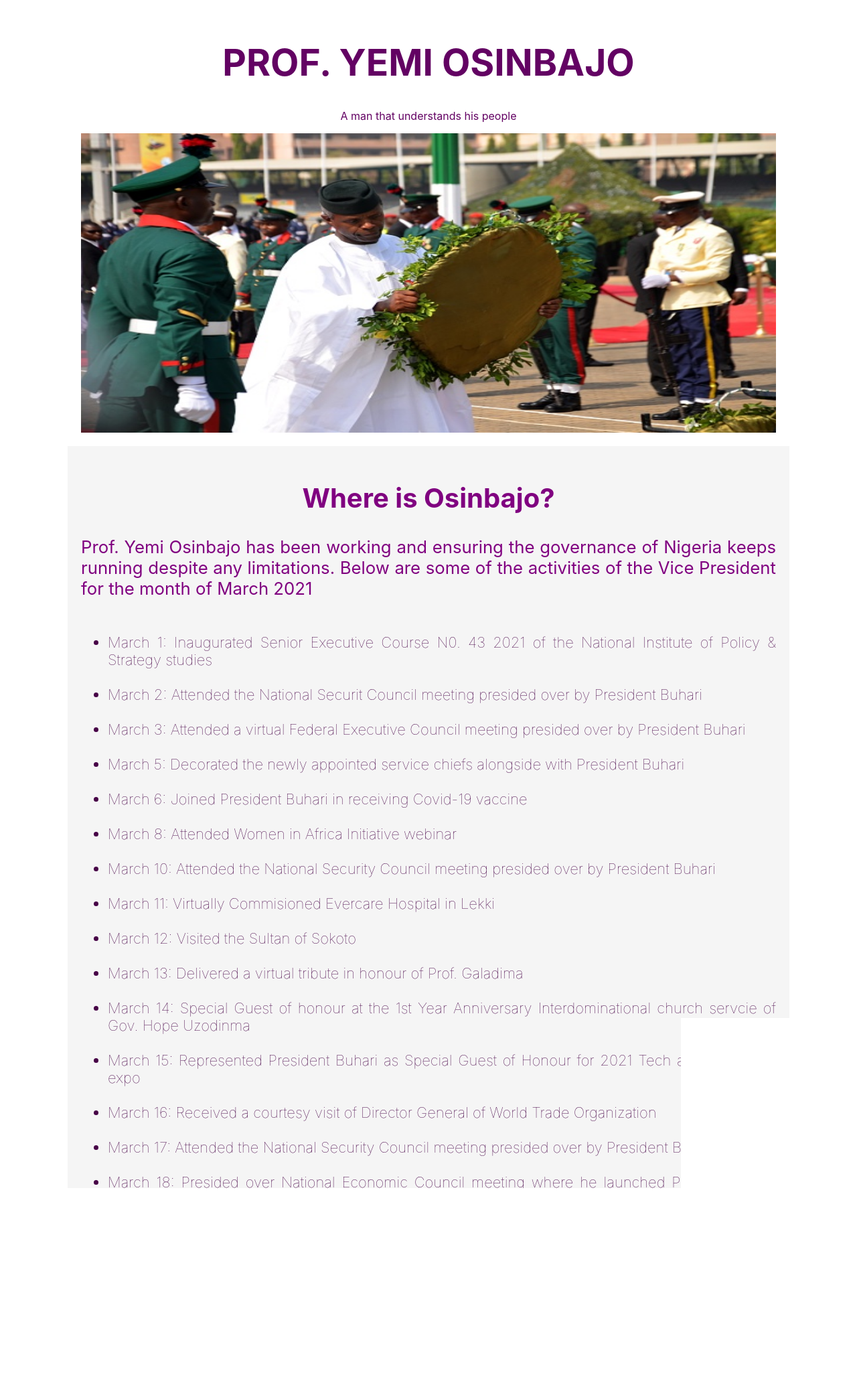
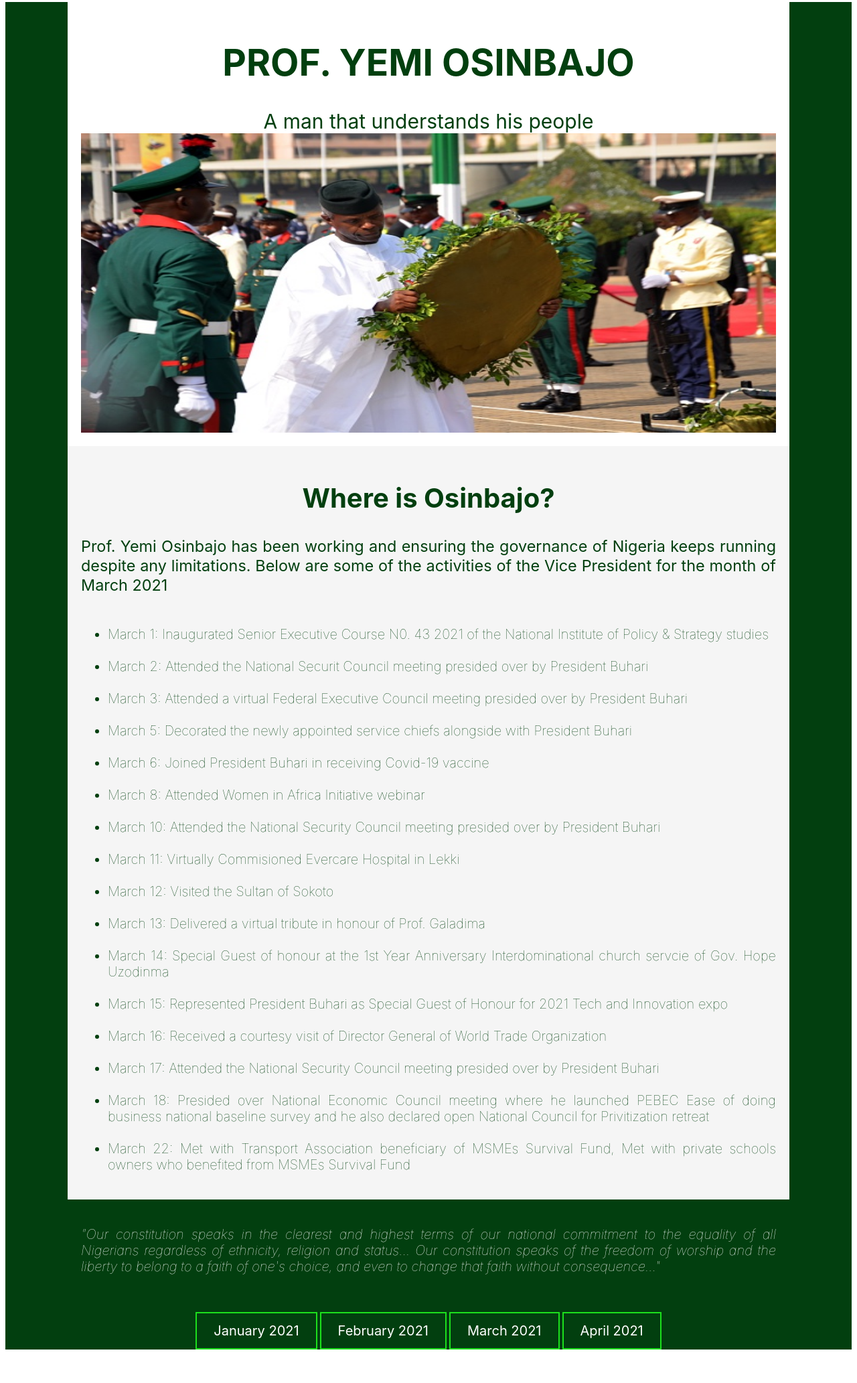
Before and after one commit to noffiong/noffiong.github.io, a plain HTML site: page index.html in a window 1280 px wide. Shown: the part 5-2070 px from the top of the page at 67% size. After the commit the page ends 2036 px from the top, so only its background shows below. Drawn offline with Linux system fonts and the light colour scheme.

Commit message:
Changing of the styles

```diff
--- a/index.html
+++ b/index.html
@@ -6,6 +6,10 @@
         Prof. Yemi Osinbajo
     </title>
     <style>
+        .container {
+            background-color: rgb(2, 63, 15);
+        }
+
         h1 {
             font-family: -apple-system, BlinkMacSystemFont, 'Segoe UI', Roboto, Oxygen, Ubuntu, Cantarell, 'Open Sans', 'Helvetica Neue', sans-serif;
             font-size: 55px;
@@ -14,8 +18,9 @@
 
         .div1 {
             background-color: white;
-            color: rgb(99, 2, 99);
+            color: rgb(2, 63, 15);
             text-align: center;
+            font-size: 30px;
             font-family: -apple-system, BlinkMacSystemFont, 'Segoe UI', Roboto, Oxygen, Ubuntu, Cantarell, 'Open Sans', 'Helvetica Neue', sans-serif;
             width: 1038px;
             padding: 20px;
@@ -29,18 +34,18 @@
             margin-right: auto;
             width: 1038px;
             height: 447px;
-            top: 195px;
+
         }
 
         h2 {
-            color: purple;
+            color: rgb(2, 63, 15);
             text-align: center;
             font-family: -apple-system, BlinkMacSystemFont, 'Segoe UI', Roboto, Oxygen, Ubuntu, Cantarell, 'Open Sans', 'Helvetica Neue', sans-serif;
             font-size: 40px;
         }
 
         h3 {
-            color: purple;
+            color: rgb(2, 63, 15);
             font-family: -apple-system, BlinkMacSystemFont, 'Segoe UI', Roboto, Oxygen, Ubuntu, Cantarell, 'Open Sans', 'Helvetica Neue', sans-serif;
             font-weight: normal;
 
@@ -48,7 +53,7 @@
         }
 
         .div2 {
-            color: rgb(71, 2, 71);
+            color: rgb(2, 63, 15);
             background-color: whitesmoke;
             width: 1038px;
             height: auto;
@@ -56,14 +61,14 @@
             margin-right: auto;
             padding: 20px;
             font-family: -apple-system, BlinkMacSystemFont, 'Segoe UI', Roboto, Oxygen, Ubuntu, Cantarell, 'Open Sans', 'Helvetica Neue', sans-serif;
-            font-size: 22px;
+            font-size: 20px;
             font-weight: lighter;
             font-style: normal;
             text-align: justify;
         }
 
         .quote {
-            background-color: rgb(206, 10, 206);
+            background-color: rgb(2, 63, 15);
             color: white;
             width: 1038px;
             margin-right: auto;
@@ -86,34 +91,37 @@
 
         a:link {
             color: white;
-            background-color: rgb(68, 67, 67);
+            background-color: rgb(2, 63, 15);
             padding: 14px 25px;
             text-align: center;
             text-decoration: none;
             display: inline-block;
-            border: 2px solid purple;
+            border: 2px solid rgb(28, 224, 28);
+            font-size: 20px;
+            font-family: -apple-system, BlinkMacSystemFont, 'Segoe UI', Roboto, Oxygen, Ubuntu, Cantarell, 'Open Sans', 'Helvetica Neue', sans-serif;
         }
 
         a:hover {
-            color: black;
+            color: rgb(2, 63, 15);
             background-color: white;
         }
     </style>
 </head>
 
 <body>
+    <div class="container">
         <div class="div1">
             <h1>PROF. YEMI OSINBAJO</h1>
-        <p>A man that understands his people</p>
-        <img src="osinbajo.jpg" />
+            A man that understands his people
+            <img src="osinbajo.jpg" alt="Prof. Yemi Osinbajo" />
         </div>
         <div class="div2">
             <h2>Where is Osinbajo? </h2>
-        </p>
             <h3>Prof. Yemi Osinbajo has been working and ensuring the governance of Nigeria keeps running despite
                 any limitations. Below are some of the activities of the Vice President for the month of March 2021</h3>
             <ul><br>
-            <li> March 1: Inaugurated Senior Executive Course N0. 43 2021 of the National Institute of Policy & Strategy
+                <li> March 1: Inaugurated Senior Executive Course N0. 43 2021 of the National Institute of Policy &
+                    Strategy
                     studies </li><br>
                 <li> March 2: Attended the National Securit Council meeting presided over by President Buhari</li>
 
@@ -142,11 +150,13 @@
                 <li>March 13: Delivered a virtual tribute in honour of Prof. Galadima</li>
 
                 <br>
-            <li>March 14: Special Guest of honour at the 1st Year Anniversary Interdominational church servcie of Gov.
+                <li>March 14: Special Guest of honour at the 1st Year Anniversary Interdominational church servcie of
+                    Gov.
                     Hope Uzodinma</li>
 
                 <br>
-            <li>March 15: Represented President Buhari as Special Guest of Honour for 2021 Tech and Innovation expo</li>
+                <li>March 15: Represented President Buhari as Special Guest of Honour for 2021 Tech and Innovation expo
+                </li>
 
                 <br>
                 <li>March 16: Received a courtesy visit of Director General of World Trade Organization</li>
@@ -155,11 +165,13 @@
                 <li>March 17: Attended the National Security Council meeting presided over by President Buhari</li>
 
                 <br>
-            <li>March 18: Presided over National Economic Council meeting where he launched PEBEC Ease of doing business
+                <li>March 18: Presided over National Economic Council meeting where he launched PEBEC Ease of doing
+                    business
                     national baseline survey and he also declared open National Council for Privitization retreat</li>
 
                 <br>
-            <li>March 22: Met with Transport Association beneficiary of MSMEs Survival Fund, Met with private schools
+                <li>March 22: Met with Transport Association beneficiary of MSMEs Survival Fund, Met with private
+                    schools
                     owners who benefited from MSMEs Survival Fund</li>
             </ul>
         </div>
@@ -181,7 +193,7 @@
         </p>
 
 
-
+    </div>
 
 
 </body>
```
Lines whose indentation alone changed are shown as unchanged.
